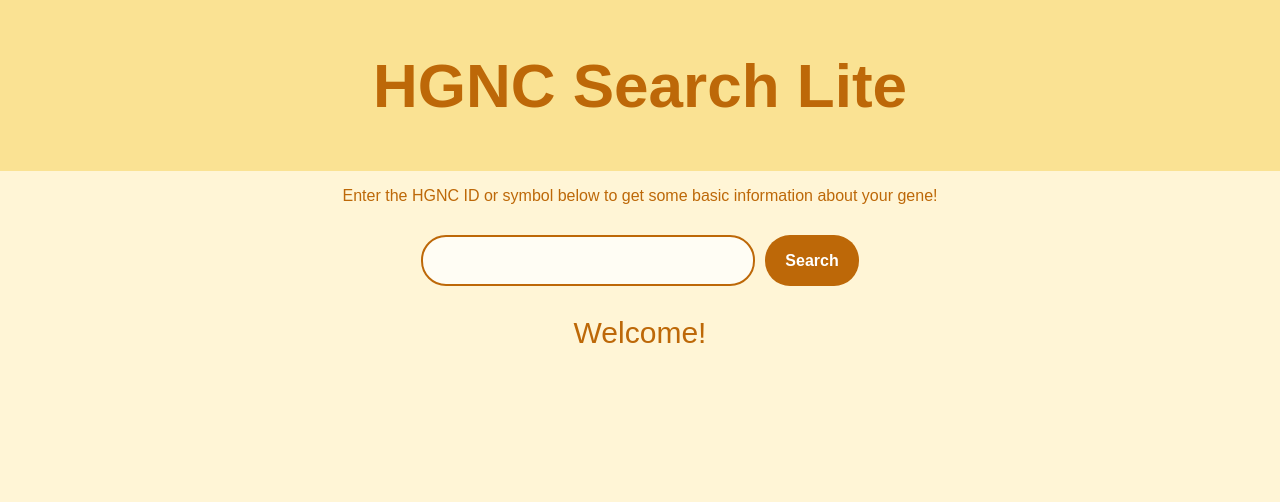
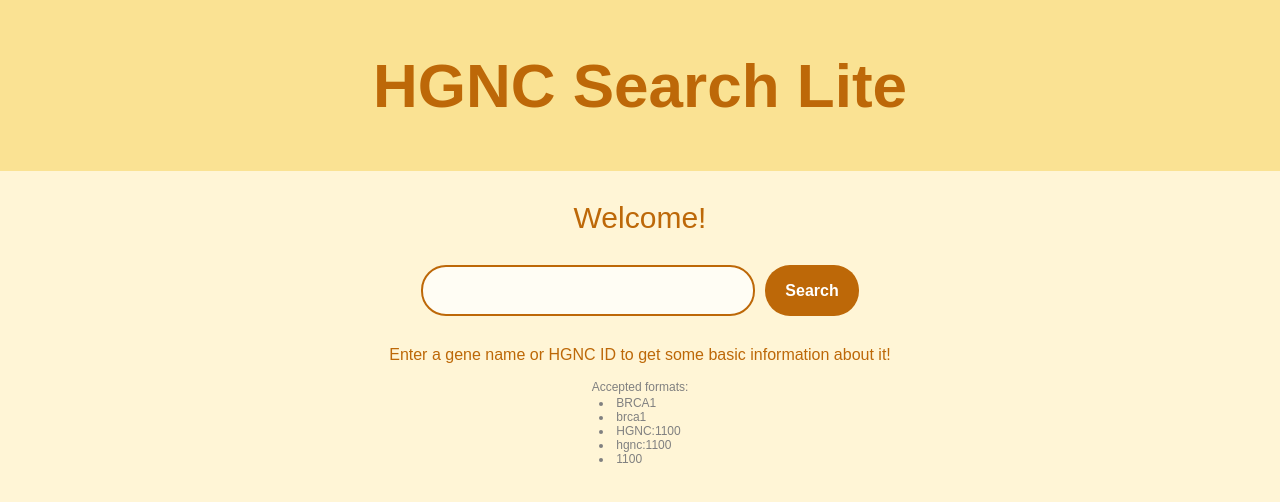
Before and after one commit to LiyamuMa/hgnc_search, a Django app: template hgnc_app/templates/home.html in a window 1280 px wide. Shown: the top 502 px of the page. Run offline with Django 5.2, Linux system fonts and the light colour scheme; the template is opened without the code that fills it, so the values that code supplies are empty.

Commit message:
Handles invalid characters and associated styling changes

```diff
--- a/hgnc_app/static/style.css
+++ b/hgnc_app/static/style.css
@@ -15,15 +15,30 @@ h1 {
     color: #bd6808;
 }
 
-.intro {
+.welcome {
+    text-align: center;
+    color: #bd6808;
+    font-size: 30px;
+}
+
+.helpful_message {
     text-align: center;
     color: #bd6808;
 }
 
-.no_table {
-    text-align: center;
-    color: #bd6808;
-    font-size: 30px;
+.accepted_format {
+    display: flex;
+    flex-direction: column;
+    align-items: center;
+    color: grey;
+    font-size: 12px;
+}
+
+.accepted_format_ul {
+    text-align: left;
+    list-style-position: inside;
+    padding: 0;
+    margin-top: 2px;
 }
 
 /* Formats the search bar
--- a/hgnc_app/templates/home.html
+++ b/hgnc_app/templates/home.html
@@ -10,8 +10,7 @@
 
     <h1>HGNC Search Lite</h1>
 
-    <p class="intro">Enter the HGNC ID or symbol below to get some basic information
-        about your gene!</p>
+    <p class="welcome">Welcome!</p>
 
     <form method="GET" action="">
         <input type="text" name="search">
@@ -69,11 +68,24 @@
     </table>
 </section>
 
+{% elif invalid %}
+    <p class="helpful_message">'{{ query }}' contains invalid characters. Please
+        check '{{ query }}' only numbers, alphabets, or semi-colon.</p>
+
 {% elif query %}
-    <p class="no_table">{{ query }} not found.</p>
+    <p class="helpful_message">'{{ query }}' not found. Check that your gene or HGNC ID exists.</p>
 
 {% else %}
-    <p class="no_table">Welcome!</p>
+    <p class="helpful_message">Enter a gene name or HGNC ID to get some basic information about it!</p>
+    <div class="accepted_format">Accepted formats:
+        <ul class="accepted_format_ul">
+            <li>BRCA1</li>
+            <li>brca1</li>
+            <li>HGNC:1100</li>
+            <li>hgnc:1100</li>
+            <li>1100</li>
+        </ul>
+    </div>
 {% endif %}
 
 </body>
```
Also changed, not shown: hgnc_app/views.py (+10 -5 lines).
